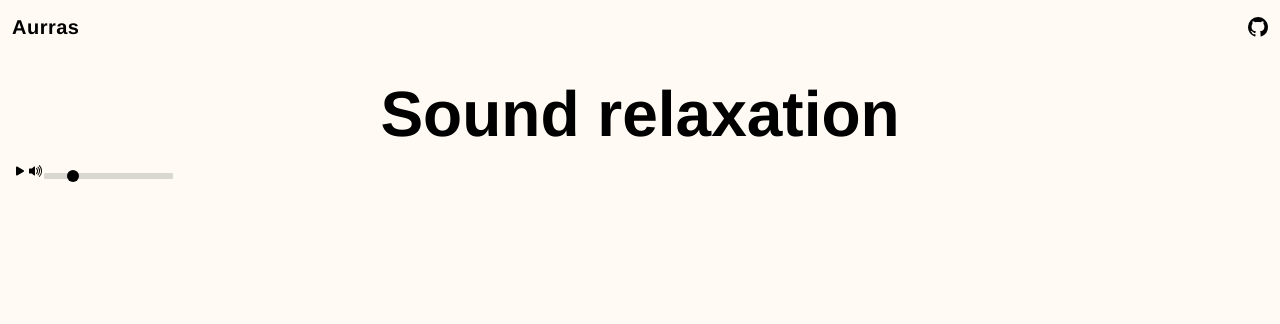
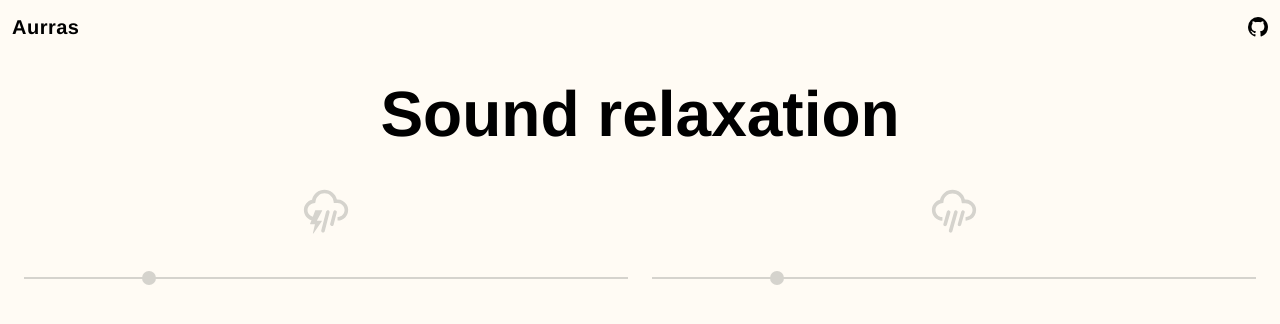
Before and after one commit to Curia/Aurras, a Next.js app: page / in a window 1280 px wide. Shown: the top 324 px of the page. Built offline with nearby package versions, Linux system fonts and the light colour scheme.

Commit message:
Active states for audio player

```diff
--- a/components/AudioPlayer/index.tsx
+++ b/components/AudioPlayer/index.tsx
@@ -8,6 +8,7 @@ import {
   BsFillVolumeMuteFill,
   BsFillVolumeUpFill,
 } from "react-icons/bs";
+import { IconType } from "react-icons/lib";
 
 interface AudioPlayerProps {
   title: string;
@@ -17,6 +18,8 @@ interface AudioPlayerProps {
   loop?: boolean;
   volume?: number;
   muted?: boolean;
+  controls: boolean;
+  Icon: IconType;
 }
 
 const AudioPlayer: React.FC<AudioPlayerProps> = ({
@@ -24,27 +27,20 @@ const AudioPlayer: React.FC<AudioPlayerProps> = ({
   srcOgg,
   srcWav,
   volume,
+  Icon,
 }) => {
   const [playState, setPlayState] = useState(true);
-  const [mutedState, setmutedState] = useState(false);
-
   const audioEl = React.createRef<HTMLAudioElement>();
   const volumeEl = React.createRef<HTMLInputElement>();
 
-  const handlePlay = (e) => {
+  const handlePlay = (e: React.MouseEvent<HTMLButtonElement>) => {
     e.preventDefault();
     playState ? audioEl.current.play() : audioEl.current.pause();
     setPlayState(!playState);
   };
 
-  const handleMute = (e) => {
-    e.preventDefault();
-    audioEl.current.muted = !mutedState;
-    setmutedState(!mutedState);
-  };
-
-  const handleVolume = (e) => {
-    audioEl.current.volume = e.target.value / 100;
+  const handleVolume = (e: React.ChangeEvent<HTMLInputElement>) => {
+    audioEl.current.volume = parseInt(e.target.value) / 100;
   };
 
   useEffect(() => {
@@ -59,8 +55,8 @@ const AudioPlayer: React.FC<AudioPlayerProps> = ({
   }, []);
 
   return (
-    <>
-      <audio loop={true} ref={audioEl} className="hidden">
+    <div className="w-1/2 flex flex-wrap">
+      <audio loop={true} ref={audioEl} className="w-full hidden">
         {srcMpeg ? <source src={srcMpeg} type="audio/mpeg" /> : null}
         {srcOgg ? <source src={srcOgg} type="audio/ogg" /> : null}
         {srcWav ? <source src={srcWav} type="audio/wav" /> : null}
@@ -68,24 +64,22 @@ const AudioPlayer: React.FC<AudioPlayerProps> = ({
           Your browser does not support the <code>audio</code> element.
         </p>
       </audio>
-      <button
-        onClick={(e: React.MouseEvent<HTMLInputElement>) => handlePlay(e)}
-      >
-        {playState ? <BsFillPlayFill /> : <BsPauseFill />}
+      <button className="w-full p-3 flex justify-center" onClick={(e) => handlePlay(e)}>
+        <Icon
+          className={`text-6xl ${playState ? "text-grey" : "text-black"}`}
+        />
       </button>
-      <button
-        onClick={(e: React.MouseEvent<HTMLInputElement>) => handleMute(e)}
-      >
-        {mutedState ? <BsFillVolumeMuteFill /> : <BsFillVolumeUpFill />}
-      </button>
+      <div className="w-full p-3">
         <input
+          disabled={playState}
           type="range"
           min="0"
           max="100"
           ref={volumeEl}
-        onChange={(e: React.ChangeEvent<HTMLInputElement>) => handleVolume(e)}
+          onChange={(e) => handleVolume(e)}
         />
-    </>
+      </div>
+    </div>
   );
 };
 
--- a/components/AudioPlayer/style.css
+++ b/components/AudioPlayer/style.css
@@ -1,87 +1,68 @@
-input[type=range] {
-    width: auto;
+/* Taken from http://danielstern.ca/range.css */
+
+input[type="range"] {
+  width: 100%;
   margin: 3px 0;
   background-color: transparent;
   -webkit-appearance: none;
 }
-  input[type=range]:focus {
+input[type="range"]:focus {
   outline: none;
 }
-  input[type=range]::-webkit-slider-runnable-track {
-    background: #d9d7d1;
+input[type="range"]::-webkit-slider-runnable-track {
+  background: theme("colors.black");
+  border: 0;
+  width: 100%;
+  height: 2px;
+  cursor: pointer;
+}
+input[type="range"]:disabled::-webkit-slider-runnable-track {
+  background: theme("colors.grey");
+}
+input[type="range"]::-webkit-slider-thumb {
+  margin-top: -6px;
+  width: 14px;
+  height: 14px;
+  background: theme("colors.black");
+  border-radius: 50px;
+  cursor: pointer;
+  -webkit-appearance: none;
+}
+input[type="range"]:disabled::-webkit-slider-thumb {
+  background: theme("colors.grey");
+}
+input[type="range"]:focus::-webkit-slider-runnable-track {
+  background: theme("colors.black");
+}
+input[type="range"]:disabled:focus::-webkit-slider-runnable-track {
+  background: theme("colors.grey");
+}
+input[type="range"]::-moz-range-track {
+  background: theme("colors.black");
   border: 0;
   border-radius: 1.3px;
   width: 100%;
   height: 6px;
   cursor: pointer;
 }
-  input[type=range]::-webkit-slider-thumb {
-    margin-top: -3px;
+input[type="range"]:disabled::-moz-range-track {
+  background: theme("colors.grey");
+}
+input[type="range"]::-moz-range-thumb {
   width: 12px;
   height: 12px;
-    background: #000000;
-    border-radius: 50px;
-    cursor: pointer;
-    -webkit-appearance: none;
-  }
-  input[type=range]:focus::-webkit-slider-runnable-track {
-    background: #d9d7d1;
-  }
-  input[type=range]::-moz-range-track {
-    background: #d9d7d1;
-    border: 0;
-    border-radius: 1.3px;
-    width: 100%;
-    height: 6px;
-    cursor: pointer;
-  }
-  input[type=range]::-moz-range-thumb {
-    width: 12px;
-    height: 12px;
-    background: #000000;
+  background: theme("colors.black");
   border-radius: 50px;
   cursor: pointer;
 }
-  input[type=range]::-ms-track {
-    background: transparent;
-    border-color: transparent;
-    border-width: 3px 0;
-    color: transparent;
-    width: 100%;
-    height: 6px;
-    cursor: pointer;
-  }
-  input[type=range]::-ms-fill-lower {
-    background: #cdcbc3;
-    border: 0;
-    border-radius: 2.6px;
-  }
-  input[type=range]::-ms-fill-upper {
-    background: rgba(217, 215, 209, 0.9);
-    border: 0;
-    border-radius: 2.6px;
-  }
-  input[type=range]::-ms-thumb {
-    width: 12px;
-    height: 12px;
-    background: #000000;
-    border: 1.8px solid rgba(0, 0, 30, 0);
-    border-radius: 50px;
-    cursor: pointer;
-    margin-top: 0px;
-    /*Needed to keep the Edge thumb centred*/
-  }
-  input[type=range]:focus::-ms-fill-lower {
-    background: rgba(217, 215, 209, 0.9);
-  }
-  input[type=range]:focus::-ms-fill-upper {
-    background: #e5e3df;
+input[type="range"]:disabled::-moz-range-thumb {
+  background: theme("colors.grey");
 }
 /*TODO: Use one of the selectors from https://stackoverflow.com/a/20541859/7077589 and figure out
   how to remove the virtical space around the range input in IE*/
-  @supports (-ms-ime-align:auto) {
+@supports (-ms-ime-align: auto) {
   /* Pre-Chromium Edge only styles, selector taken from hhttps://stackoverflow.com/a/32202953/7077589 */
-    input[type=range] {
+  input[type="range"] {
     margin: 0;
     /*Edge starts the margin from the thumb, not the track as other browsers do*/
   }
--- a/pages/index.tsx
+++ b/pages/index.tsx
@@ -1,24 +1,42 @@
-import Head from 'next/head';
-import { GetStaticProps } from 'next';
+import Head from "next/head";
+import { GetStaticProps } from "next";
 
 // Components
 import AudioPlayer from "@components/AudioPlayer";
 
-export default function Home({}:{}) {
+// Icons
+import { WiThunderstorm, WiRain } from "react-icons/wi";
+
+export default function Home({}: {}) {
   return (
     <>
-    <div className="hero">
-      <h1 className="hero__prompt text-6xl font-bold text-center"> Sound relaxation </h1>
-    </div>
-    <AudioPlayer srcMpeg="/audio.mp3" title="Sound 1" volume={.2}/>
+      <div className="hero">
+        <h1 className="hero__prompt text-6xl font-bold text-center">
+          Sound relaxation
+        </h1>
+      </div>
+      <div className="flex flex-wrap">
+        <AudioPlayer
+          srcMpeg="/storm.m4a"
+          title="Sound 1"
+          volume={0.2}
+          Icon={WiThunderstorm}
+          controls={false}
+        />
+        <AudioPlayer
+          srcMpeg="/storm.m4a"
+          title="Sound 1"
+          volume={0.2}
+          Icon={WiRain}
+          controls={true}
+        />
+      </div>
     </>
-  )
+  );
 }
 
 export const getStaticProps: GetStaticProps = async () => {
   return {
-    props: {
-
-    }
-  }
-}
+    props: {},
+  };
+};
--- a/tailwind.config.js
+++ b/tailwind.config.js
@@ -11,6 +11,7 @@ module.exports = {
     colors: {
       black: '#000',
       white: '#fff',
+      grey: '#d5d3cd',
       heath: '#fffbf4',
     }
   },
```
Lines whose indentation alone changed are shown as unchanged.
